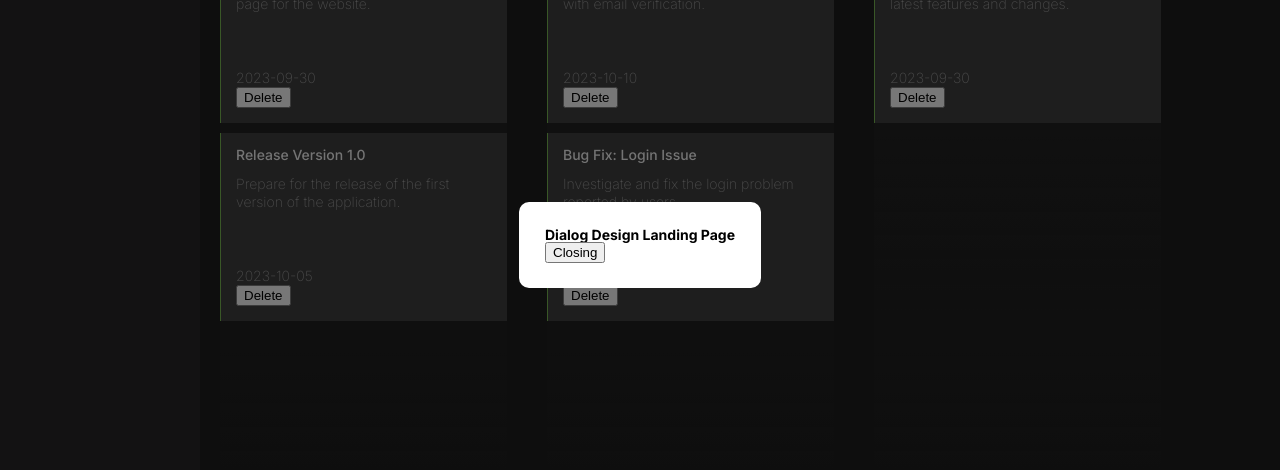
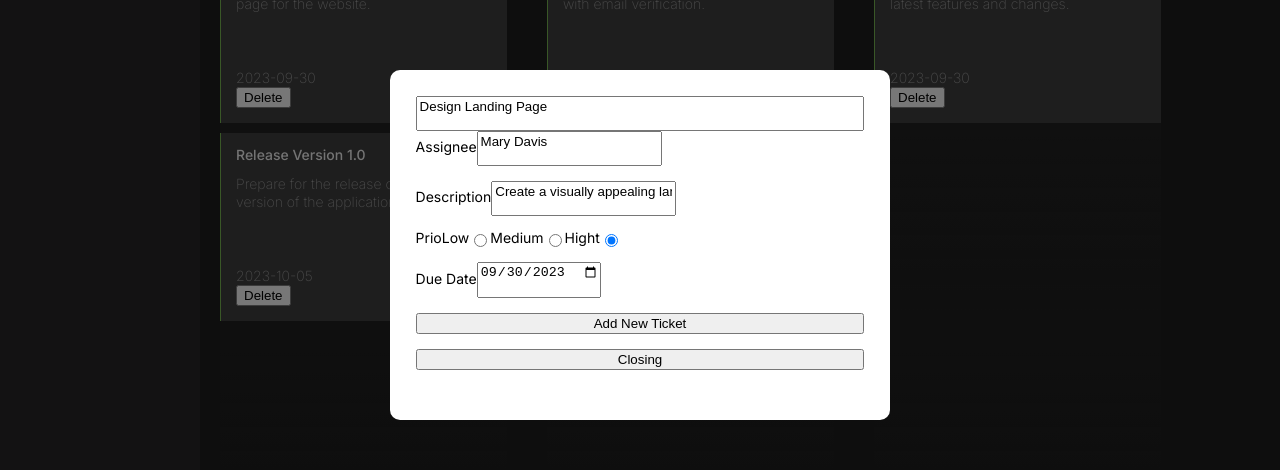
Before and after one commit to gummiz/lab-react-kanban, a React (Vite) app: page / in a window 1280 px wide. Both pictures are taken after a click on the element 363 px from the left and 184 px from the top of the page. Shown: the part 155-625 px from the top of the page. Built offline with nearby package versions, Linux system fonts and the light colour scheme.

Commit message:
added input form to update dialog

```diff
--- a/src/components/BoardColumn.jsx
+++ b/src/components/BoardColumn.jsx
@@ -2,12 +2,13 @@ import React from "react";
 import { useState } from "react";
 import "../style/boardcolumn.css";
 import Ticket from "./Ticket";
-import DetailDialog from "./DatailDialog";
+import UpdateTicket from "./UpdateTicket";
 
 function BoardColumn({ boardTitle, data }) {
   const [dataState, setDataState] = useState(data);
   const [open, setOpen] = useState(false);
   const [detailData, setDetailData] = useState();
+  // const [inputs, setInputs] = useState({})
 
   const deleteHandler = (index) => {
     const updatedData = [...dataState];
@@ -24,6 +25,11 @@ function BoardColumn({ boardTitle, data }) {
   const closeHandler = () => {
     setOpen(false);
   };
+
+
+  const submitHandler = (e) => {
+    e.preventDefault()
+  }
 
   return (
     <div className="board-column">
@@ -42,8 +48,10 @@ function BoardColumn({ boardTitle, data }) {
           />
         );
       })}
+{/*
+      <UpdateTicket isOpen={open} onClose={closeHandler} data={detailData}  onInputHandler={inputHandler} onSubmit={submitHandler}/> */}
 
-      <DetailDialog isOpen={open} onClose={closeHandler} data={detailData} />
+      <UpdateTicket isOpen={open} onClose={closeHandler} data={detailData} onSubmit={submitHandler}/>
     </div>
   );
 }
--- a/src/components/DatailDialog.jsx
+++ /dev/null
@@ -1,18 +0,0 @@
-import "../style/detaildialog.css";
-
-function DetailDialog({ isOpen, onClose, data }) {
-  if (!isOpen) return null;
-
-  return (
-
-      <div className="detaildialog">
-        <div className="detaildialog__content">
-            <h1>Dialog {data.title} </h1>
-            <button onClick={onClose}>Closing</button>
-        </div>
-      </div>
-
-  );
-}
-
-export default DetailDialog;
--- /dev/null
+++ b/src/components/UpdateTicket.jsx
@@ -0,0 +1,60 @@
+import "../style/updateTicket.css";
+import { useState } from "react";
+
+function UpdateTicket({ isOpen, onClose, data, onSubmit }) {
+  const [inputs, setInputs] = useState({})
+  if (!isOpen) return null;
+
+  const inputHandler = (e) =>{
+    console.log("changing");
+    setInput((prev) => ({ ...prev, [e.target.name]: e.target.value }));
+  }
+
+  return (
+    <div className="updateTicket">
+      <div className="updateTicket__content">
+        {/* <h1>
+          Dialog
+          {data.title}
+        </h1> */}
+        <form onSubmit={onSubmit}>
+          <input name="title" type="text" placeholder="Title of the Task" value={data.title || ''} onChange={inputHandler}/>
+
+          <label>
+            Assignee
+            <input name="assignee" type="text" placeholder="assignee" value={data.assignee || ''} />
+          </label>
+          <label>
+            Description
+            <input name="Description" type="text" placeholder="Description" value={data.description || ''} />
+          </label>
+
+          <label>
+            Prio
+            <label >
+              Low
+              <input name="priority" type="radio" className="updateTicket__radio" checked={data.priority === 'Low' || false}/>
+            </label>
+            <label >
+              Medium
+              <input name="priority" type="radio" className="updateTicket__radio" checked={data.priority === 'Medium' || false}/>
+            </label>
+            <label >
+              Hight
+              <input name="priority" type="radio" className="updateTicket__radio" checked={data.priority === 'High' || false}/>
+            </label>
+          </label>
+
+          <label>
+            Due Date
+            <input name="dueDate" type="date" placeholder="" value={data.dueDate || ''}/>
+          </label>
+          <button type="submit">Add New Ticket</button>
+        </form>
+        <button onClick={onClose}>Closing</button>
+      </div>
+    </div>
+  );
+}
+
+export default UpdateTicket;
--- a/src/style/detaildialog.css
+++ b/src/style/updateTicket.css
@@ -1,4 +1,4 @@
-.detaildialog {
+.updateTicket {
     height: 100%;
     width: 100%;
     left: 50%;
@@ -11,15 +11,33 @@
     justify-content: center;
 }
 
-.detaildialog__content {
+.updateTicket__content {
     background: white;
     color: black;
-    height: 150;
-    width: 240;
+    height: 350px;
+    width: 500px;
     margin: auto;
     padding: 2%;
     /* border: 2px solid #000; */
     border-radius: 10px;
     box-shadow: 2px solid black;
+    display: flex;
+    flex-direction: column;
 
 }
+
+.updateTicket form {
+    display: flex;
+    flex-direction: column;
+    padding-bottom: 15px;
+
+}
+
+.updateTicket form input, label {
+
+    padding-bottom: 15px;
+
+}
+.updateTicket__radio{
+    /* display: none; */
+}
```
